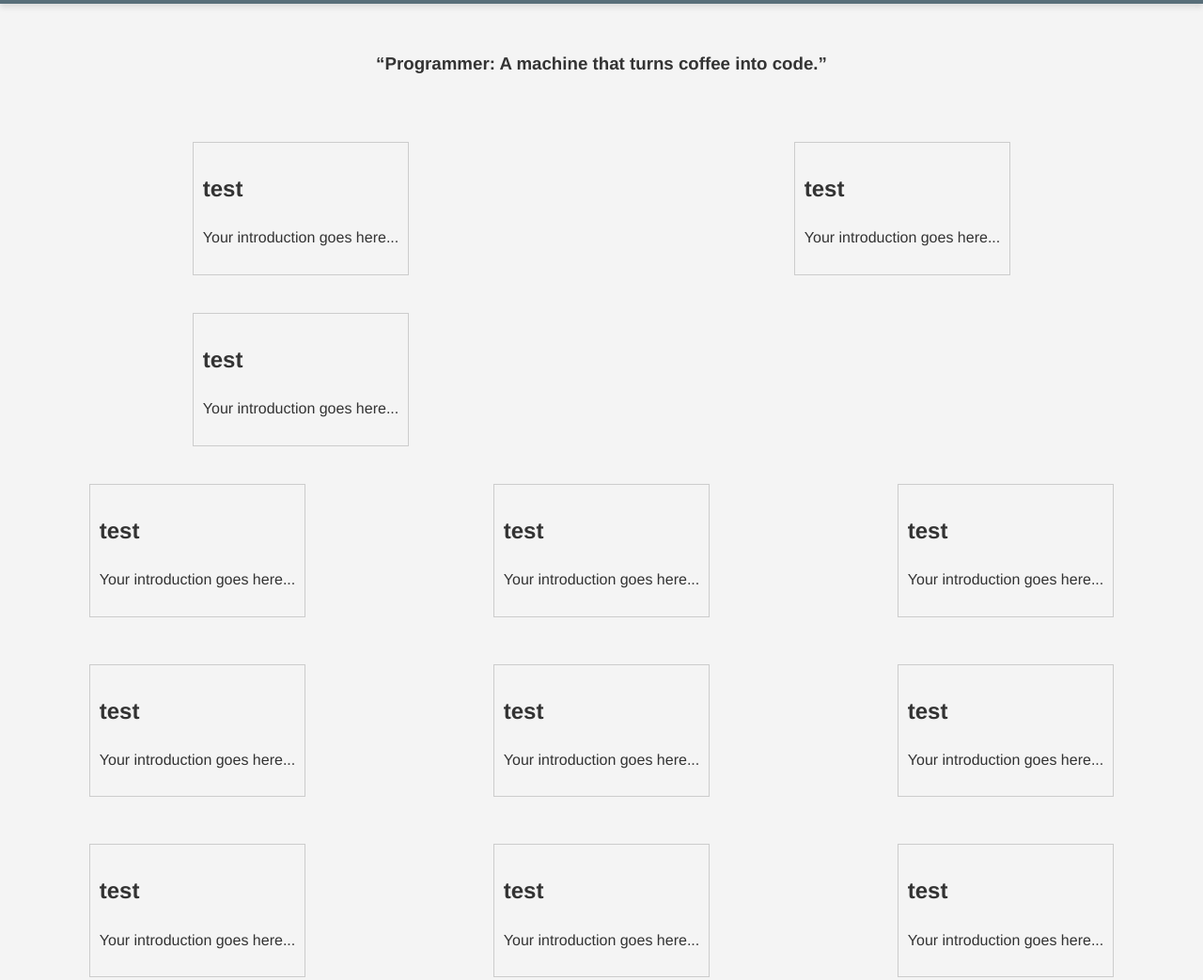
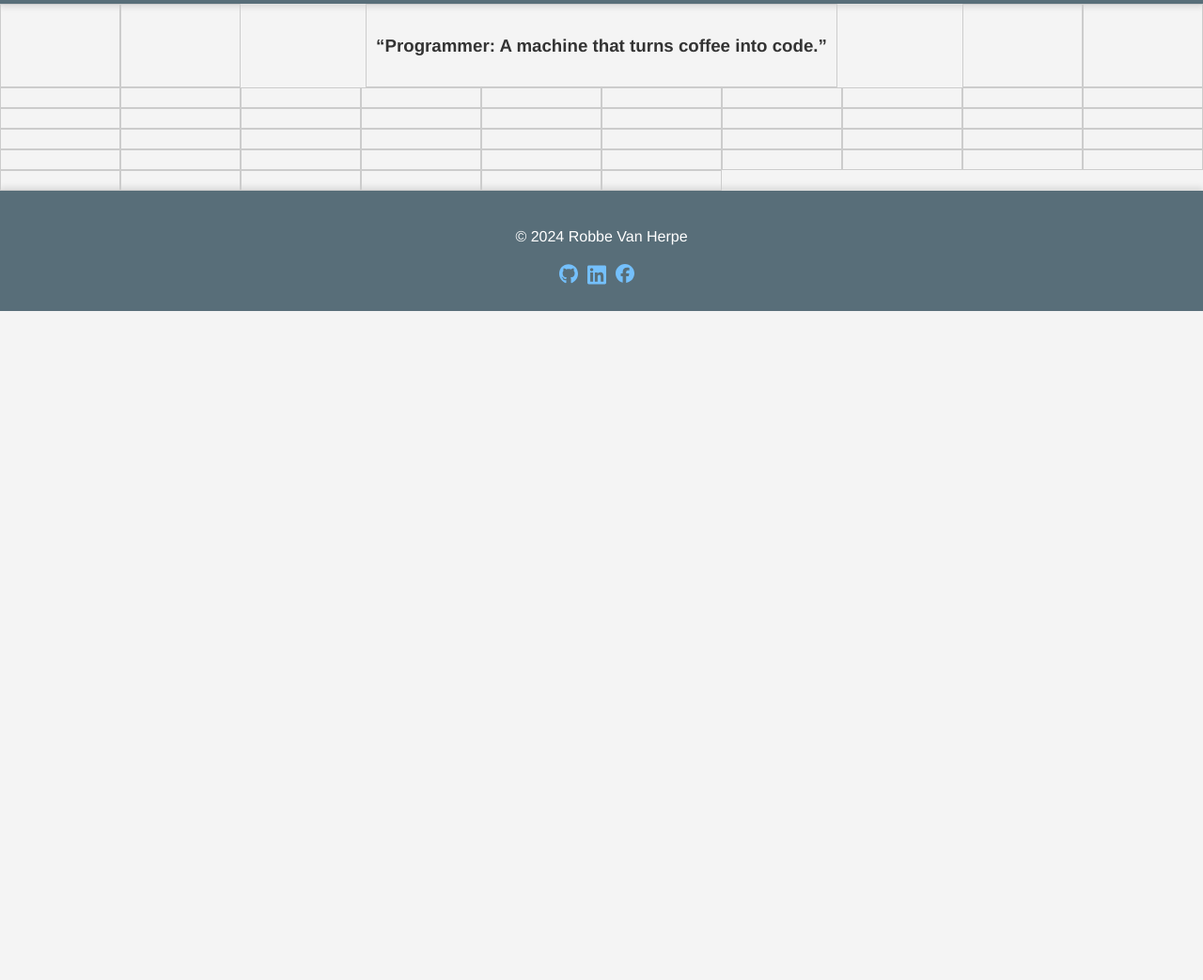
Before and after one commit to Robbevanherpe1/Robbevanherpe1.github.io, a plain HTML site: page index.html in a window 1280 px wide. Shown: the part 316-1359 px from the top of the page at 94% size. After the commit the page ends 800 px from the top, so only its background shows below. Drawn offline with Linux system fonts and the light colour scheme.

Commit message:
Fix:  layout main page changed

```diff
--- a/assets/css/style.css
+++ b/assets/css/style.css
@@ -58,7 +58,6 @@ header nav ul li a:hover {
 section {
   margin: 20px auto;
   padding: 0px;
-
   max-width: 800px; /* Optional: for better readability on wide screens */
 }
 
@@ -126,34 +125,29 @@ nav ul li {
   /* Add more styling as needed */
 }
 
-.container_1 {
+.main_box {
   display: grid;
-  grid-template-columns: repeat(1, 1fr);
+  grid-template-columns: repeat(10, 1fr);
   grid-gap: 0;
 }
-.container_1 section {
+
+.main_box div {
   padding: 10px;
   box-sizing: border-box;
-}
-.container_2 {
-  display: grid;
-  grid-template-columns: repeat(2, 1fr);
-  grid-gap: 0;
-}
-.container_2 section {
   border: 1px solid #ccc;
-  padding: 10px;
-  box-sizing: border-box;
 }
 
-.container_3 {
-  display: grid;
-  grid-template-columns: repeat(3, 1fr);
-  grid-gap: 10px;
+#quote {
+  grid-column-start: 3;
+  grid-column-end: 9;
+  grid-row-start: 1;
+  grid-row-end: 1;
+  place-self: center;
 }
 
-.container_3 section {
-  border: 1px solid #ccc;
-  padding: 10px;
-  box-sizing: border-box;
+#test1 {
+  grid-column-start: 1;
+  grid-column-end: 3;
+  grid-row-start: 1;
+  grid-row-end: 3;
 }
--- a/index.html
+++ b/index.html
@@ -20,103 +20,60 @@
       </nav>
     </header>
 
-    <div class="container_1">
-      <section id="test20">
+    <div class="main_box">
+      <div id="quote">
         <h3>“Programmer: A machine that turns coffee into code.”</h3>
-      </section>
-    </div>
-
-    <div class="container_2">
-      <section id="test1">
-        <h2>test</h2>
-        <p>Your introduction goes here...</p>
-      </section>
-
-      <section id="test2">
-        <h2>test</h2>
-        <p>Your introduction goes here...</p>
-      </section>
-
-      <section id="test3">
-        <h2>test</h2>
-        <p>Your introduction goes here...</p>
-      </section>
-    </div>
-
-    <div class="container_3">
-      <section id="test4">
-        <h2>test</h2>
-        <p>Your introduction goes here...</p>
-      </section>
-
-      <section id="test5">
-        <h2>test</h2>
-        <p>Your introduction goes here...</p>
-      </section>
-
-      <section id="test6">
-        <h2>test</h2>
-        <p>Your introduction goes here...</p>
-      </section>
-
-      <section id="test7">
-        <h2>test</h2>
-        <p>Your introduction goes here...</p>
-      </section>
-
-      <section id="test8">
-        <h2>test</h2>
-        <p>Your introduction goes here...</p>
-      </section>
-
-      <section id="test9">
-        <h2>test</h2>
-        <p>Your introduction goes here...</p>
-      </section>
-
-      <section id="test10">
-        <h2>test</h2>
-        <p>Your introduction goes here...</p>
-      </section>
-
-      <section id="test11">
-        <h2>test</h2>
-        <p>Your introduction goes here...</p>
-      </section>
-
-      <section id="test12">
-        <h2>test</h2>
-        <p>Your introduction goes here...</p>
-      </section>
-      <section id="test13">
-        <h2>test</h2>
-        <p>Your introduction goes here...</p>
-      </section>
-
-      <section id="test14">
-        <h2>test</h2>
-        <p>Your introduction goes here...</p>
-      </section>
-
-      <section id="test15">
-        <h2>test</h2>
-        <p>Your introduction goes here...</p>
-      </section>
-
-      <section id="test16">
-        <h2>test</h2>
-        <p>Your introduction goes here...</p>
-      </section>
-
-      <section id="test17">
-        <h2>test</h2>
-        <p>Your introduction goes here...</p>
-      </section>
-
-      <section id="test18">
-        <h2>test</h2>
-        <p>Your introduction goes here...</p>
-      </section>
+      </div>
+      <div class="box1"></div>
+      <div class="box2"></div>
+      <div class="box3"></div>
+      <div class="box4"></div>
+      <div class="box5"></div>
+      <div class="box6"></div>
+      <div class="box7"></div>
+      <div class="box8"></div>
+      <div class="box9"></div>
+      <div class="box10"></div>
+      <div class="box11"></div>
+      <div class="box12"></div>
+      <div class="box13"></div>
+      <div class="box14"></div>
+      <div class="box15"></div>
+      <div class="box16"></div>
+      <div class="box17"></div>
+      <div class="box18"></div>
+      <div class="box19"></div>
+      <div class="box20"></div>
+      <div class="box21"></div>
+      <div class="box22"></div>
+      <div class="box23"></div>
+      <div class="box24"></div>
+      <div class="box25"></div>
+      <div class="box26"></div>
+      <div class="box27"></div>
+      <div class="box28"></div>
+      <div class="box29"></div>
+      <div class="box30"></div>
+      <div class="box31"></div>
+      <div class="box32"></div>
+      <div class="box33"></div>
+      <div class="box34"></div>
+      <div class="box35"></div>
+      <div class="box36"></div>
+      <div class="box37"></div>
+      <div class="box38"></div>
+      <div class="box39"></div>
+      <div class="box40"></div>
+      <div class="box41"></div>
+      <div class="box42"></div>
+      <div class="box43"></div>
+      <div class="box44"></div>
+      <div class="box45"></div>
+      <div class="box46"></div>
+      <div class="box47"></div>
+      <div class="box48"></div>
+      <div class="box49"></div>
+      <div class="box50"></div>
     </div>
 
     <footer>
```
Also changed, not shown: assets/js/index.js (line endings or trailing spaces).
